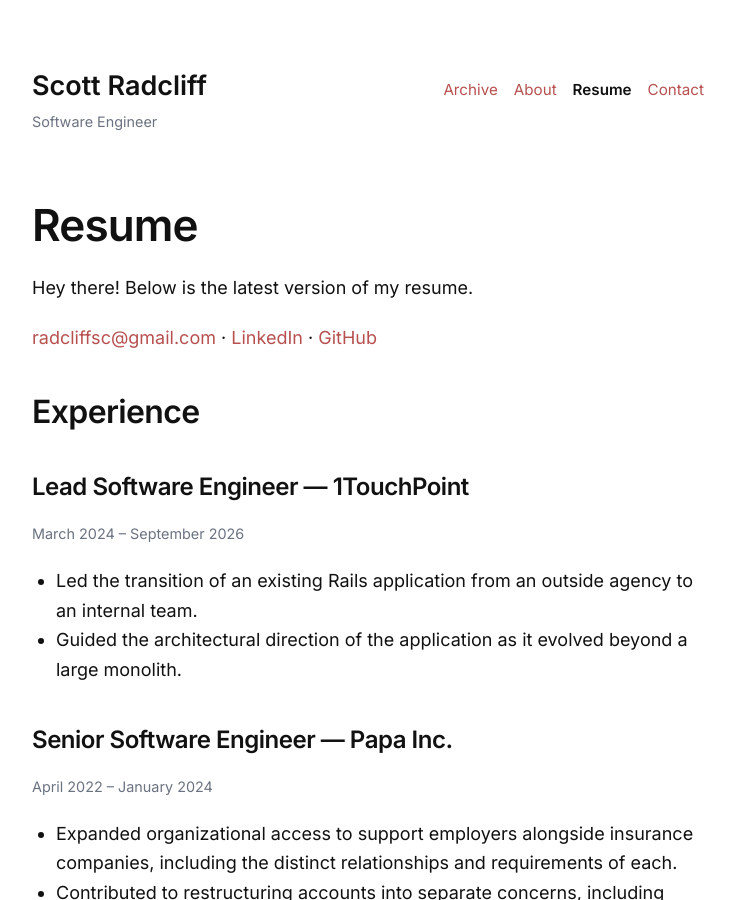
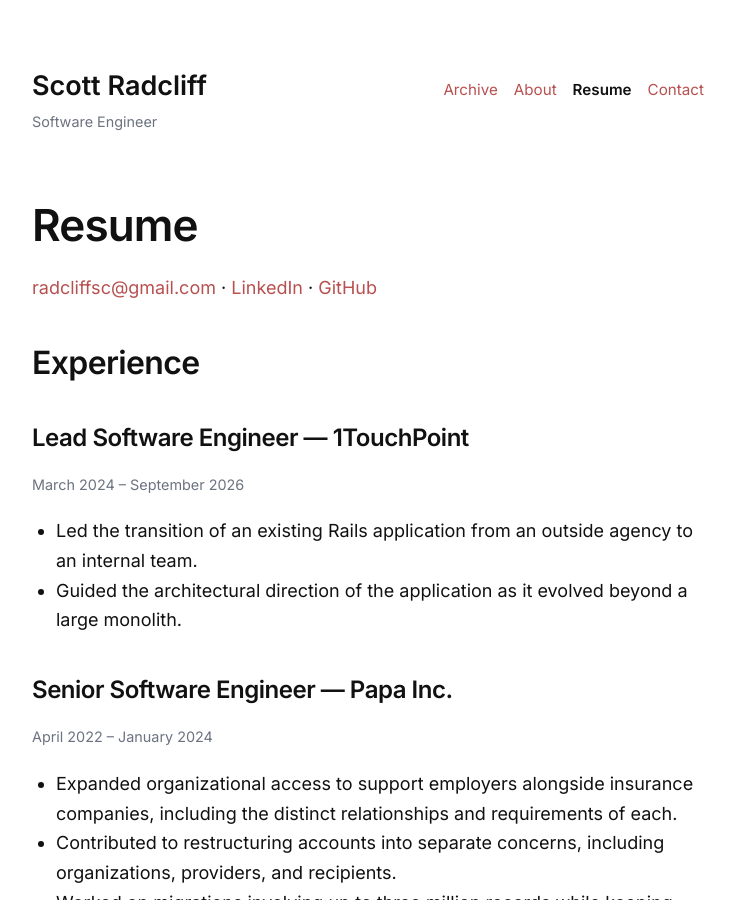
Before and after one commit to ScottRadcliff/scottradcliff.github.io, a Jekyll site: the page built from resume.html, in a window 1280 px wide and 900 px high. Shown: the whole window, without its empty margins (272-1007 px from the left). Built offline with Jekyll 4.4.1, drawn with Linux system fonts in a browser that asks for light colours.

Commit message:
Remove silly line on resume page

```diff
--- a/resume.html
+++ b/resume.html
@@ -5,8 +5,6 @@ permalink: /resume/
 ---
 
 <h1>Resume</h1>
-
-<p>Hey there! Below is the latest version of my resume.</p>
 
 <p><a href="mailto:{{ site.email }}">{{ site.email }}</a> &middot; <a href="https://www.linkedin.com/in/scottradcliff/">LinkedIn</a> &middot; <a href="https://github.com/ScottRadcliff">GitHub</a></p>
 
```
